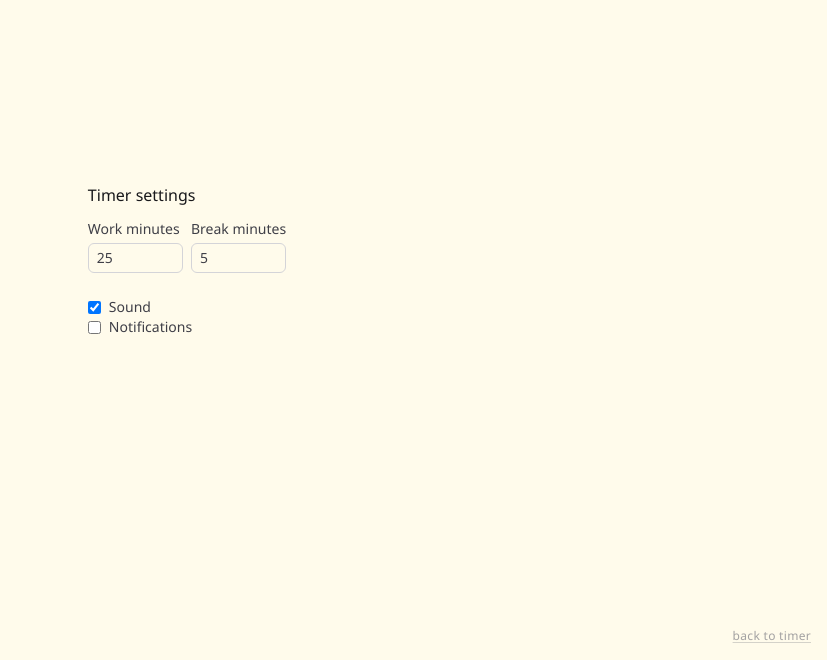
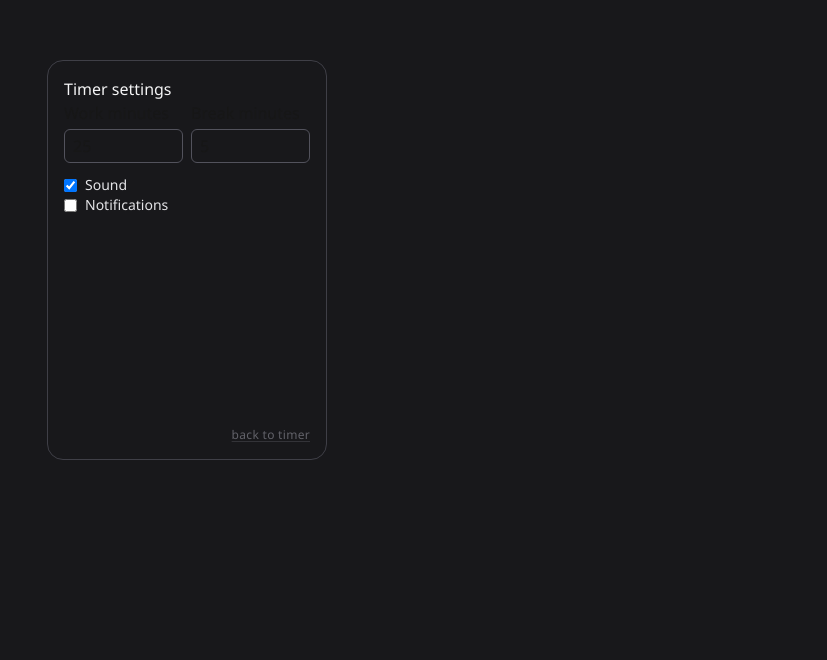
Before and after one commit to kevinashworth/pomodoro, a React (Vite) app: page /settings in a window 1280 px wide. Shown: the part 140-800 px from the top of the page, without its empty margins (453-1280 px from the left). Built offline with nearby package versions, Linux system fonts and the light colour scheme.

Commit message:
add Layout, WindowFrame
lose `dark:` classes

```diff
--- a/src/components/dialog.tsx
+++ b/src/components/dialog.tsx
@@ -5,8 +5,7 @@ const dialogAnimationClasses = "zoom-in animate-in fade-in duration-200 starting
 const dialogBackdropClasses =
   "backdrop:animate-in backdrop:fade-in backdrop:bg-black/50 backdrop:backdrop-blur-sm backdrop:duration-300 backdrop:starting:opacity-0";
 const dialogLayoutClasses = "m-auto h-fit w-70 max-w-md p-3";
-const dialogSurfaceClasses =
-  "rounded-2xl border border-zinc-200 bg-white/95 shadow-lg dark:border-zinc-700 dark:bg-zinc-900/95";
+const dialogSurfaceClasses = "rounded-2xl border border-zinc-700 bg-zinc-900/95 shadow-lg";
 
 type DialogProps = {
   id: string;
--- a/src/components/pomodoro-skip-confirm-dialog.tsx
+++ b/src/components/pomodoro-skip-confirm-dialog.tsx
@@ -15,14 +15,11 @@ export function PomodoroSkipConfirmDialog({ open, onOpenChange, onConfirm }: Pom
       ariaLabelledBy="skip-confirm-title"
       ariaDescribedBy="skip-confirm-description"
     >
-      <section
-        data-testid="skip-confirm-dialog"
-        className="flex flex-col gap-3 text-sm text-zinc-700 dark:text-zinc-200"
-      >
-        <h2 id="skip-confirm-title" className="text-base font-medium text-zinc-900 dark:text-zinc-100">
+      <section data-testid="skip-confirm-dialog" className="flex flex-col gap-3 text-sm text-zinc-200">
+        <h2 id="skip-confirm-title" className="text-base font-medium text-zinc-100">
           Skip current phase?
         </h2>
-        <p id="skip-confirm-description" className="text-sm text-zinc-600 dark:text-zinc-300">
+        <p id="skip-confirm-description" className="text-sm text-zinc-300">
           This will end the current phase immediately and move to the next one.
         </p>
         <div className="flex justify-end gap-2">
@@ -30,7 +27,7 @@ export function PomodoroSkipConfirmDialog({ open, onOpenChange, onConfirm }: Pom
             type="button"
             data-testid="skip-confirm-cancel"
             onClick={() => onOpenChange(false)}
-            className="rounded-full border border-zinc-300 px-3 py-1.5 hover:border-zinc-500 dark:border-zinc-600 dark:hover:border-zinc-300"
+            className="rounded-full border border-zinc-600 px-3 py-1.5 hover:border-zinc-300"
           >
             Cancel
           </button>
@@ -38,7 +35,7 @@ export function PomodoroSkipConfirmDialog({ open, onOpenChange, onConfirm }: Pom
             type="button"
             data-testid="skip-confirm-confirm"
             onClick={onConfirm}
-            className="rounded-full bg-zinc-900 px-3 py-1.5 text-white dark:bg-zinc-100 dark:text-zinc-900"
+            className="rounded-full bg-zinc-100 px-3 py-1.5 text-zinc-900"
           >
             Skip
           </button>
--- /dev/null
+++ b/src/layout/layout.tsx
@@ -0,0 +1,7 @@
+import type { ReactNode } from "react";
+
+function Layout({ children }: { children: ReactNode }) {
+  return <div className="flex h-screen w-full items-center justify-center overflow-hidden bg-zinc-900">{children}</div>;
+}
+
+export default Layout;
--- /dev/null
+++ b/src/layout/window-frame.tsx
@@ -0,0 +1,18 @@
+import type { ReactNode } from "react";
+import { WINDOW_HEIGHT, WINDOW_WIDTH } from "@/constants/window";
+
+function WindowFrame({ children }: { children: ReactNode }) {
+  return (
+    <main
+      className="relative overflow-hidden rounded-2xl border border-zinc-700"
+      style={{
+        width: WINDOW_WIDTH,
+        height: WINDOW_HEIGHT,
+      }}
+    >
+      {children}
+    </main>
+  );
+}
+
+export default WindowFrame;
--- a/src/pages/home.tsx
+++ b/src/pages/home.tsx
@@ -1,28 +1,20 @@
 import { Link } from "react-router-dom";
 import { PomodoroTimer } from "@/components/pomodoro-timer";
-import { WINDOW_HEIGHT, WINDOW_WIDTH } from "@/constants/window";
+import Layout from "@/layout/layout";
+import WindowFrame from "@/layout/window-frame";
 
 function HomePage() {
   return (
-    <div className="relative flex h-screen items-center justify-center overflow-hidden">
-      <main
-        className="rounded-2xl border border-zinc-300 bg-amber-50 dark:bg-zinc-800"
-        style={{
-          width: WINDOW_WIDTH,
-          height: WINDOW_HEIGHT,
-        }}
-      >
+    <Layout>
+      <WindowFrame>
         <PomodoroTimer />
-      </main>
+      </WindowFrame>
       {import.meta.env.DEV && (
-        <Link
-          to="/playground"
-          className="absolute right-4 bottom-4 text-xs tracking-wide text-zinc-500/65 underline decoration-zinc-500/30 underline-offset-2 transition-colors hover:text-zinc-700/85 dark:text-zinc-400/55 dark:hover:text-zinc-200/70"
-        >
+        <Link className="absolute right-4 bottom-4 text-xs" to="/playground">
           playground
         </Link>
       )}
-    </div>
+    </Layout>
   );
 }
 
--- a/src/pages/playground.tsx
+++ b/src/pages/playground.tsx
@@ -22,13 +22,13 @@ function PlaygroundPage() {
   }
 
   return (
-    <div className="relative flex min-h-screen items-center justify-center overflow-hidden bg-[radial-gradient(circle_at_20%_12%,rgba(255,187,170,0.34),transparent_45%),radial-gradient(circle_at_82%_88%,rgba(165,225,210,0.28),transparent_42%),linear-gradient(140deg,#f8f6f1_0%,#f2efea_54%,#ebe7df_100%)] px-4 py-8 dark:bg-[radial-gradient(circle_at_20%_12%,rgba(205,102,96,0.21),transparent_45%),radial-gradient(circle_at_82%_88%,rgba(81,154,137,0.24),transparent_42%),linear-gradient(140deg,#1a1a1a_0%,#141414_54%,#101010_100%)]">
+    <div className="relative flex min-h-screen items-center justify-center overflow-hidden bg-[radial-gradient(circle_at_20%_12%,rgba(205,102,96,0.21),transparent_45%),radial-gradient(circle_at_82%_88%,rgba(81,154,137,0.24),transparent_42%),linear-gradient(140deg,#1a1a1a_0%,#141414_54%,#101010_100%)] px-4 py-8">
       <main className="w-full max-w-md rounded-2xl border border-zinc-300 p-4">
-        <h1 className="text-3xl font-semibold tracking-tight text-zinc-800 dark:text-zinc-100">Playground</h1>
+        <h1 className="text-3xl font-semibold tracking-tight text-zinc-100">Playground</h1>
         <PlaygroundDialog />
         <Link
           to="/"
-          className="absolute right-4 bottom-4 text-xs tracking-wide text-zinc-500/65 underline decoration-zinc-500/30 underline-offset-2 transition-colors hover:text-zinc-700/85 dark:text-zinc-400/55 dark:hover:text-zinc-200/70"
+          className="absolute right-4 bottom-4 text-xs tracking-wide text-zinc-400/55 underline decoration-zinc-500/30 underline-offset-2 transition-colors hover:text-zinc-200/70"
         >
           back to main
         </Link>
--- a/src/pages/settings.tsx
+++ b/src/pages/settings.tsx
@@ -1,6 +1,8 @@
 import { Link } from "react-router-dom";
 import { MAX_MINUTES, MIN_MINUTES } from "@/constants/pomodoro";
 import { usePomodoroSettings } from "@/context/pomodoro-settings";
+import Layout from "@/layout/layout";
+import WindowFrame from "@/layout/window-frame";
 
 function SettingsPage() {
   const {
@@ -15,9 +17,10 @@ function SettingsPage() {
   } = usePomodoroSettings();
 
   return (
-    <div className="relative flex min-h-screen items-center justify-center overflow-hidden bg-amber-50 px-4 py-8 dark:bg-zinc-950">
-      <main className="flex max-w-md flex-col gap-3 p-3 text-sm text-zinc-700 dark:text-zinc-200">
-        <h2 id="pomodoro-settings-title" className="text-base font-medium text-zinc-900 dark:text-zinc-100">
+    <Layout>
+      <WindowFrame>
+        <div className="relative h-full p-4">
+          <h2 id="pomodoro-settings-title" className="text-base font-medium text-zinc-100">
             Timer settings
           </h2>
 
@@ -31,7 +34,7 @@ function SettingsPage() {
                 data-testid="work-minutes-input"
                 value={workMinutes}
                 onChange={(event) => setWorkMinutes(Number(event.target.value))}
-              className="rounded-md border border-zinc-300 px-2 py-1 outline-none focus:border-zinc-500 dark:border-zinc-600 dark:bg-zinc-900"
+                className="rounded-md border border-zinc-600 bg-zinc-900 px-2 py-1 outline-none focus:border-zinc-500"
               />
             </label>
             <label className="flex flex-col gap-1">
@@ -43,13 +46,13 @@ function SettingsPage() {
                 data-testid="break-minutes-input"
                 value={breakMinutes}
                 onChange={(event) => setBreakMinutes(Number(event.target.value))}
-              className="rounded-md border border-zinc-300 px-2 py-1 outline-none focus:border-zinc-500 dark:border-zinc-600 dark:bg-zinc-900"
+                className="rounded-md border border-zinc-600 bg-zinc-900 px-2 py-1 outline-none focus:border-zinc-500"
               />
             </label>
           </div>
 
           <div className="mt-3 flex flex-col text-sm">
-          <label className="flex items-center gap-2 text-zinc-700 dark:text-zinc-200">
+            <label className="flex items-center gap-2 text-zinc-200">
               <input
                 type="checkbox"
                 data-testid="sound-toggle"
@@ -58,7 +61,7 @@ function SettingsPage() {
               />
               Sound
             </label>
-          <label className="flex items-center gap-2 text-zinc-700 dark:text-zinc-200">
+            <label className="flex items-center gap-2 text-zinc-200">
               <input
                 type="checkbox"
                 data-testid="notifications-toggle"
@@ -71,12 +74,13 @@ function SettingsPage() {
 
           <Link
             to="/"
-          className="absolute right-4 bottom-4 text-xs tracking-wide text-zinc-500/65 underline decoration-zinc-500/30 underline-offset-2 transition-colors hover:text-zinc-700/85 dark:text-zinc-400/55 dark:hover:text-zinc-200/70"
+            className="absolute right-4 bottom-4 text-xs tracking-wide text-zinc-400/55 underline decoration-zinc-500/30 underline-offset-2 transition-colors hover:text-zinc-200/70"
           >
             back to timer
           </Link>
-      </main>
         </div>
+      </WindowFrame>
+    </Layout>
   );
 }
 
```
Also changed, not shown: src/components/pomodoro-timer.tsx (+8 -8 lines). Lines whose indentation alone changed are shown as unchanged.
